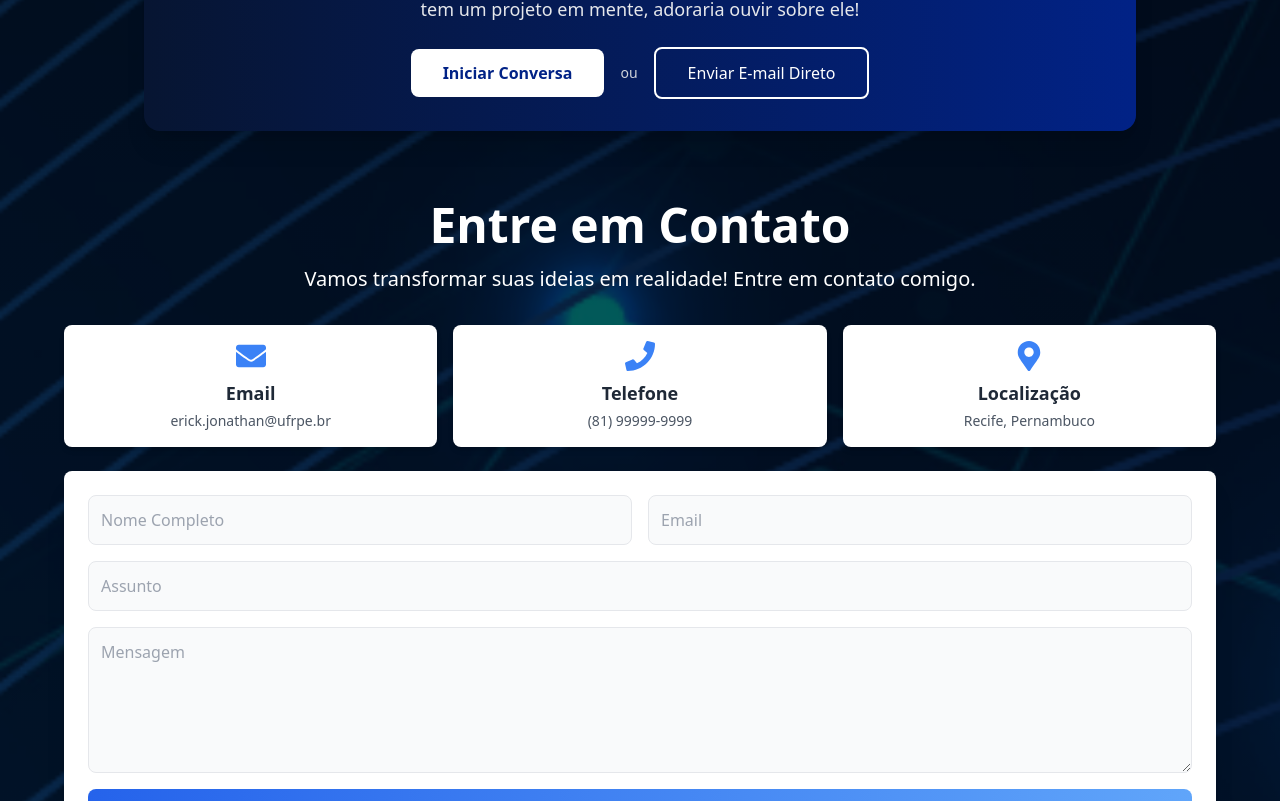
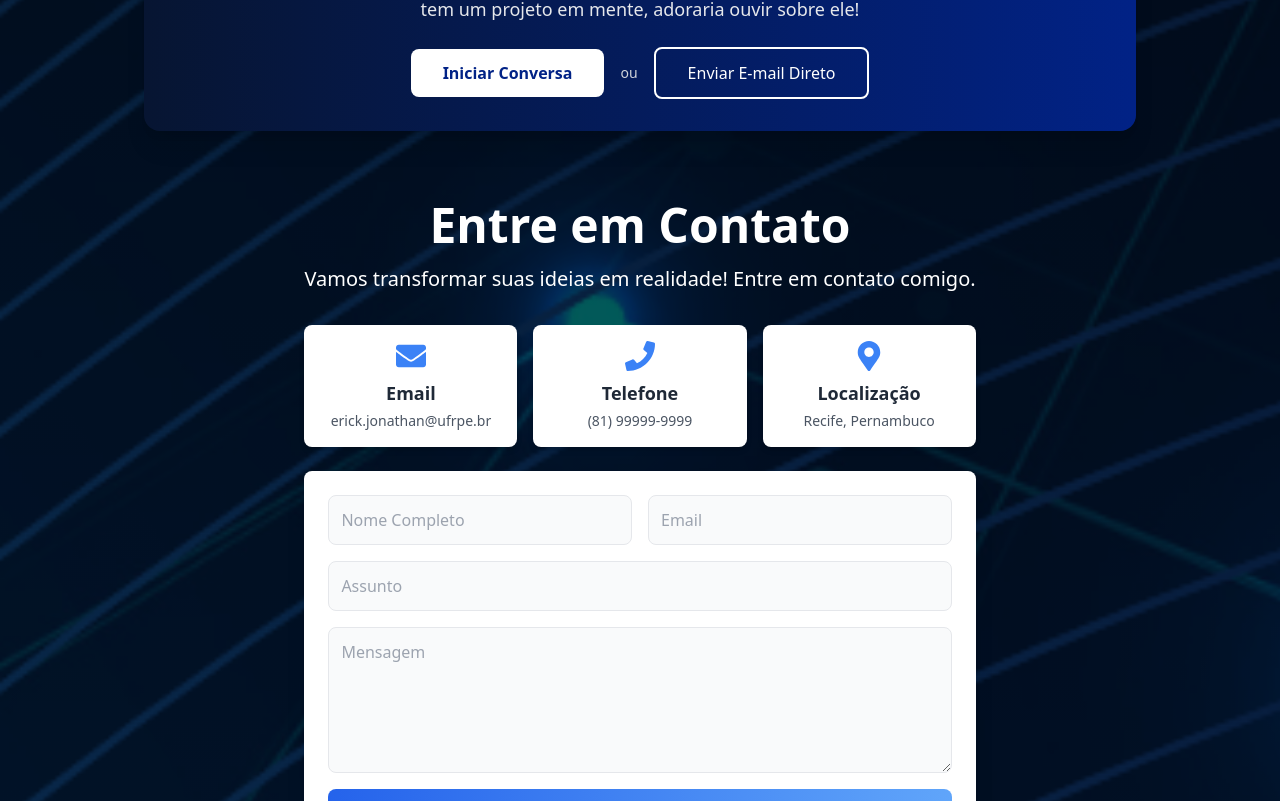
Before and after one commit to Erickjonatthan/portfolio-ejms, a React (Vite) app: page / in a window 1280 px wide. Shown: the part 4079-4880 px from the top of the page. Built offline with nearby package versions, Linux system fonts and the light colour scheme.

Commit message:
Update Contact.jsx

```diff
--- a/src/components/Contact.jsx
+++ b/src/components/Contact.jsx
@@ -34,12 +34,12 @@ export default function Contact() {
     <Motion.section
       ref={ref}
       id="contact"
-      className="w-full min-h-screen flex flex-col items-center justify-center py-16 px-4"
+      className="w-full min-h-screen flex flex-col items-center justify-center py-16 px-4 overflow-x-hidden"
       initial={{ opacity: 0, y: 50 }}
       animate={isInView ? { opacity: 1, y: 0 } : { opacity: 0, y: 50 }}
       transition={{ duration: 0.8, ease: "easeInOut" }}
     >
-      <div className="max-w-6xl w-full mx-auto">
+      <div className="max-w-6xl mx-auto">
         <h2 className="text-3xl sm:text-4xl lg:text-5xl font-bold text-center text-white mb-4">Entre em Contato</h2>
         <p className="text-white text-center text-base sm:text-xl mb-8">
           Vamos transformar suas ideias em realidade! Entre em contato comigo.
```
